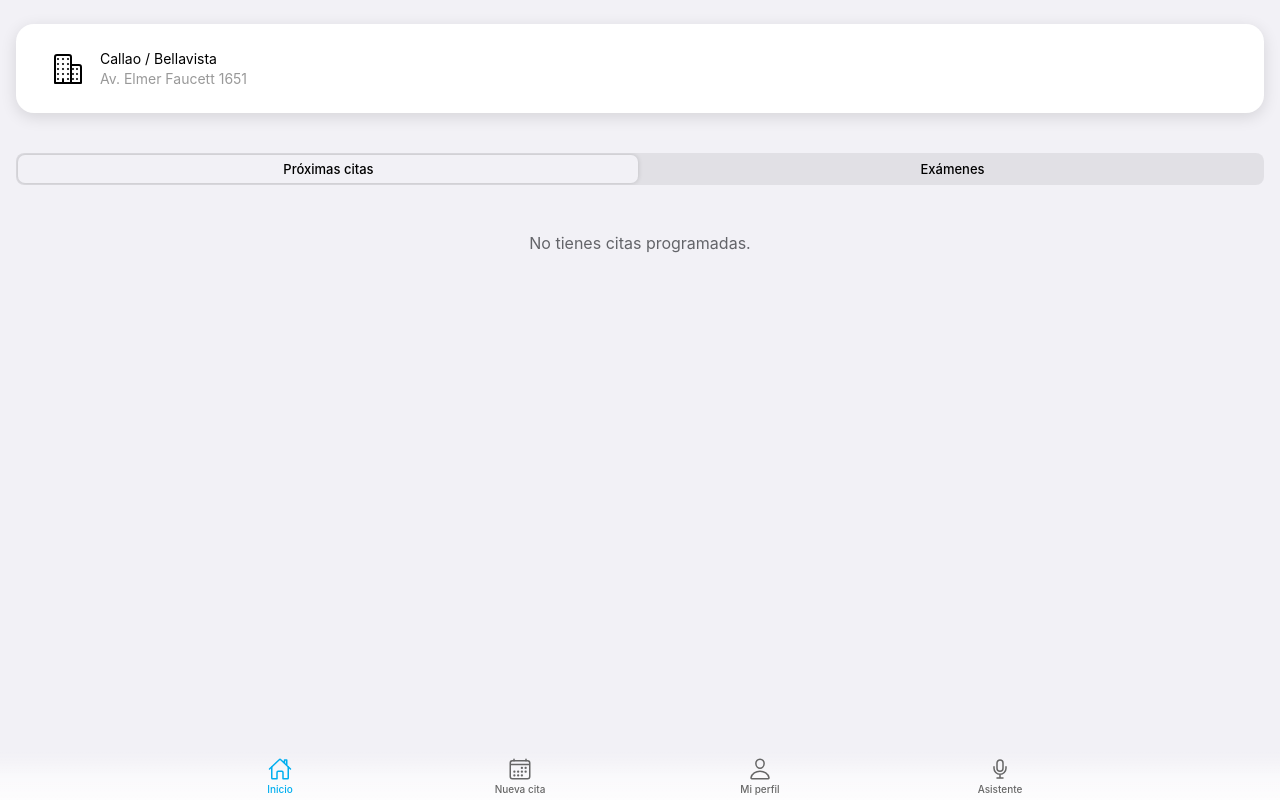
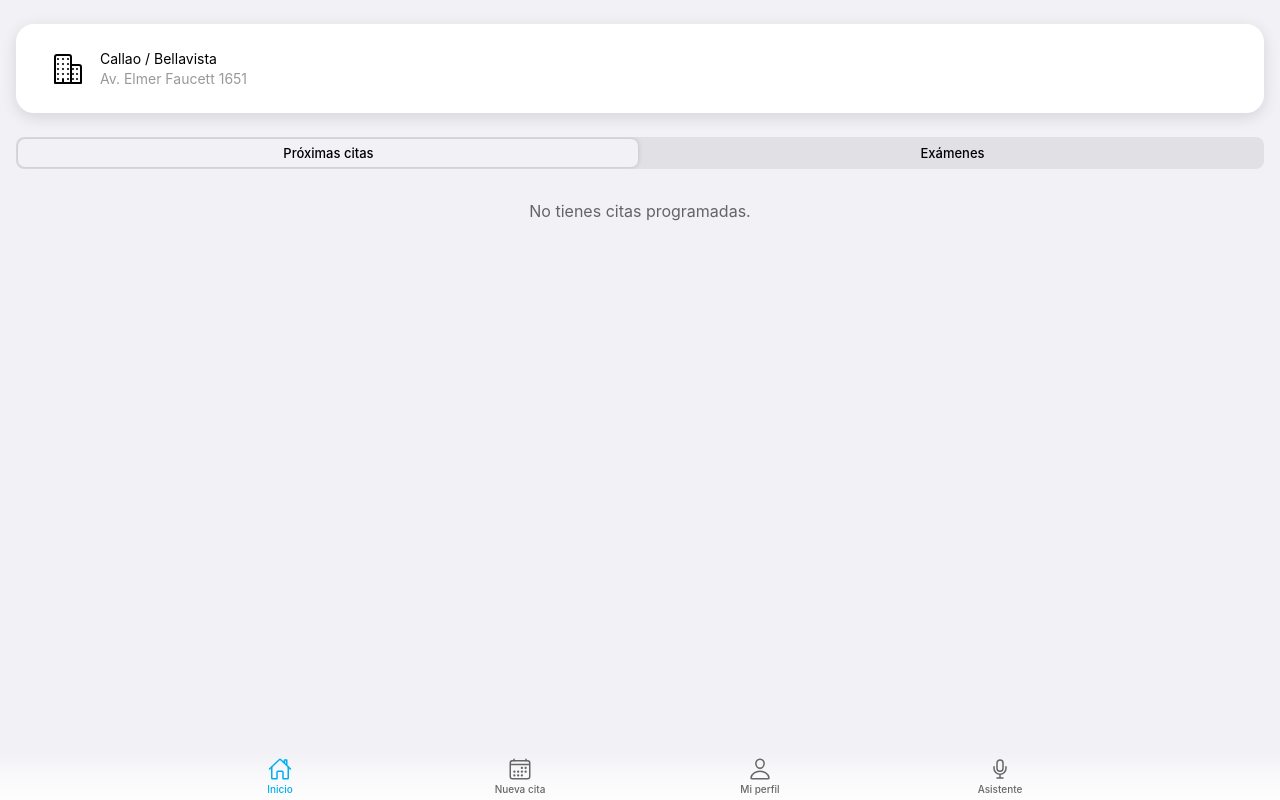
Before and after one commit to JhanRojas/multident-web-mobile, a React (Vite) app: page /tabs/home in a window 1280 px wide. Built offline with nearby package versions, Linux system fonts and the light colour scheme.

Commit message:
fix home

```diff
--- a/src/features/home/index.jsx
+++ b/src/features/home/index.jsx
@@ -72,7 +72,7 @@ export default function Home() {
             </IonLabel>
           </IonItem>
         </IonCard>
-        <IonRow className='ion-padding'>
+        <IonRow className='ion-padding-start ion-padding-end'>
           <IonSegment value={activeApptTab}>
             <IonSegmentButton
               value="appointments"
```
